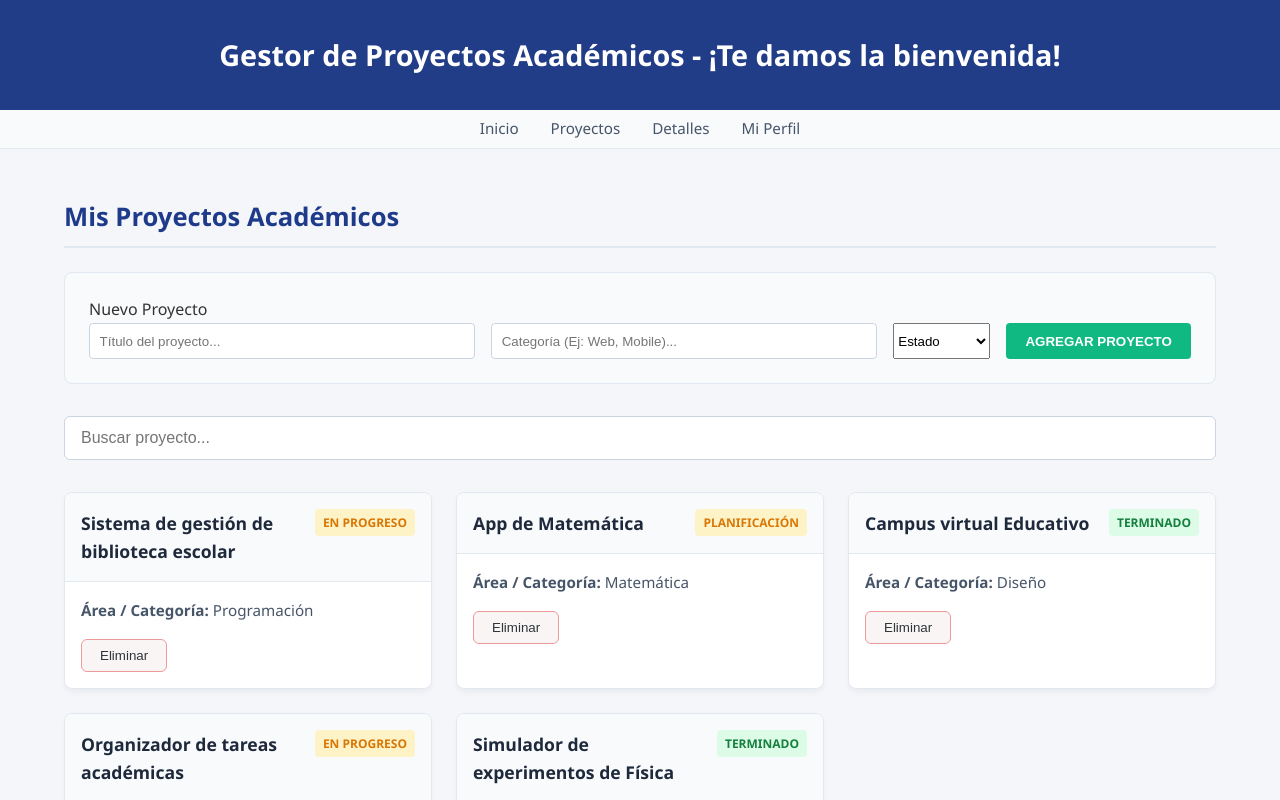
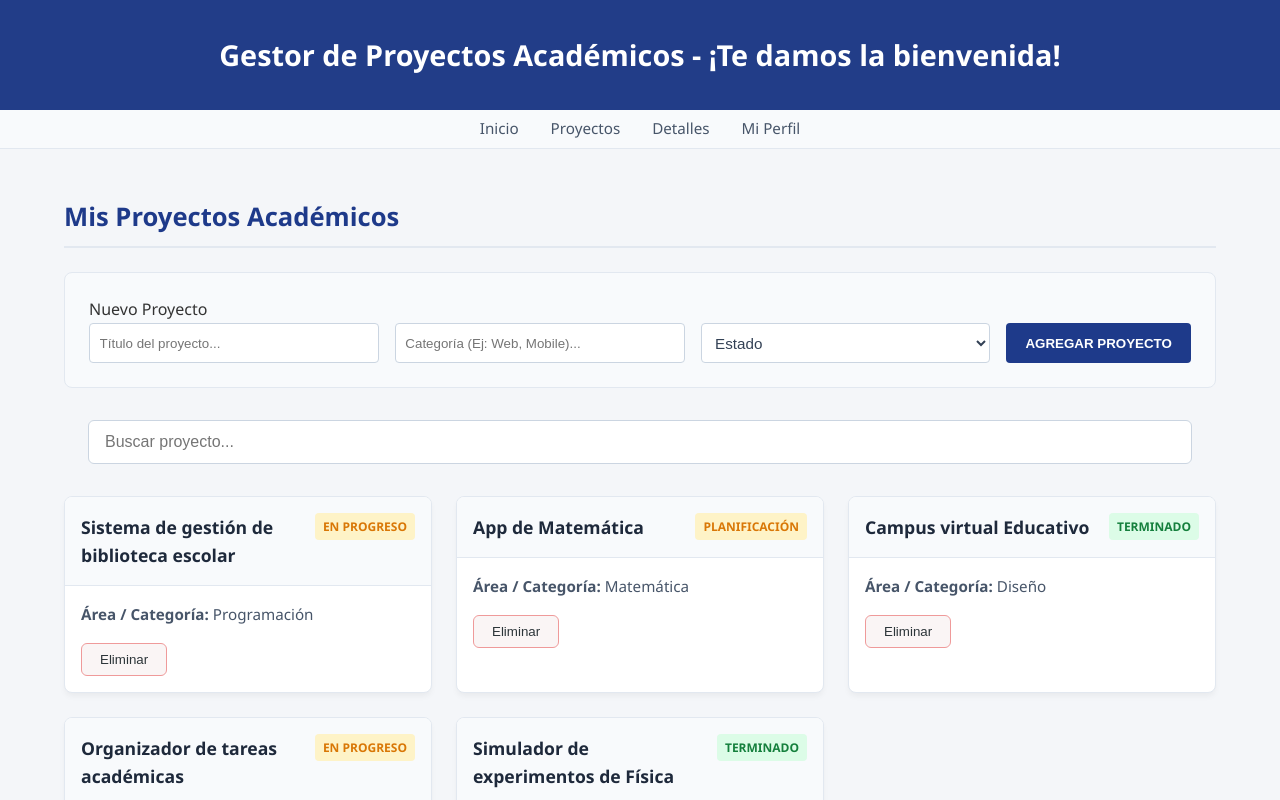
Before and after one commit to milimartinez777/pv_tp3_grupo6, a React (Vite) app: page / in a window 1280 px wide. Shown: the top 800 px of the page. Built offline with nearby package versions, Linux system fonts and the light colour scheme.

Commit message:
Arreglos en los estilos del de ListaProyectos.css, se agrega los estilos del menú desplegable y del box de buacar proyectos

```diff
--- a/src/css/ListasProyectos.css
+++ b/src/css/ListasProyectos.css
@@ -99,11 +99,18 @@
 }
 /* espacio entre el título y el buscador*/
 .seccion-busqueda {
+  width: 100%;
+  max-width: 100%;
+  margin-top: 1rem;
   margin-bottom: 2rem;
+  padding-left: 1.5rem;
+  padding-right: 1.5rem;
+  box-sizing: border-box;
 }
 /*para la input de texto */
 .seccion-busqueda input {
   width: 100%;
+  box-sizing: border-box;
   padding: 0.75rem 1rem;
   font-size: 1rem;
   border: 1px solid #cbd5e1;
@@ -151,8 +158,26 @@
   border-radius: 4px;
 }
 
+.grupo-input .select-estado {
+  flex: 1;
+  min-width: 200px;
+  padding: 0.6rem;
+  border: 1px solid #cbd5e1;
+  border-radius: 4px;
+  background-color: #ffffff;
+  color: #334155;
+  font-size: 0.95rem;
+  outline: none;
+  cursor: pointer;
+  }
+
+.grupo-input .select-estado:focus {
+  border-color: #1e3a8a;
+  box-shadow: 0 0 0 3px rgba(30, 56, 138, 0.1);
+}
+
 .btn-guardar {
-  background-color: #10b981;
+  background-color: #1e3a8a;
   color: white;
   border: none;
   padding: 0.6rem 1.2rem;
@@ -162,5 +187,5 @@
 }
 
 .btn-guardar:hover {
-  background-color: #059669;
+  background-color: #1e3a8a;
 }
```
